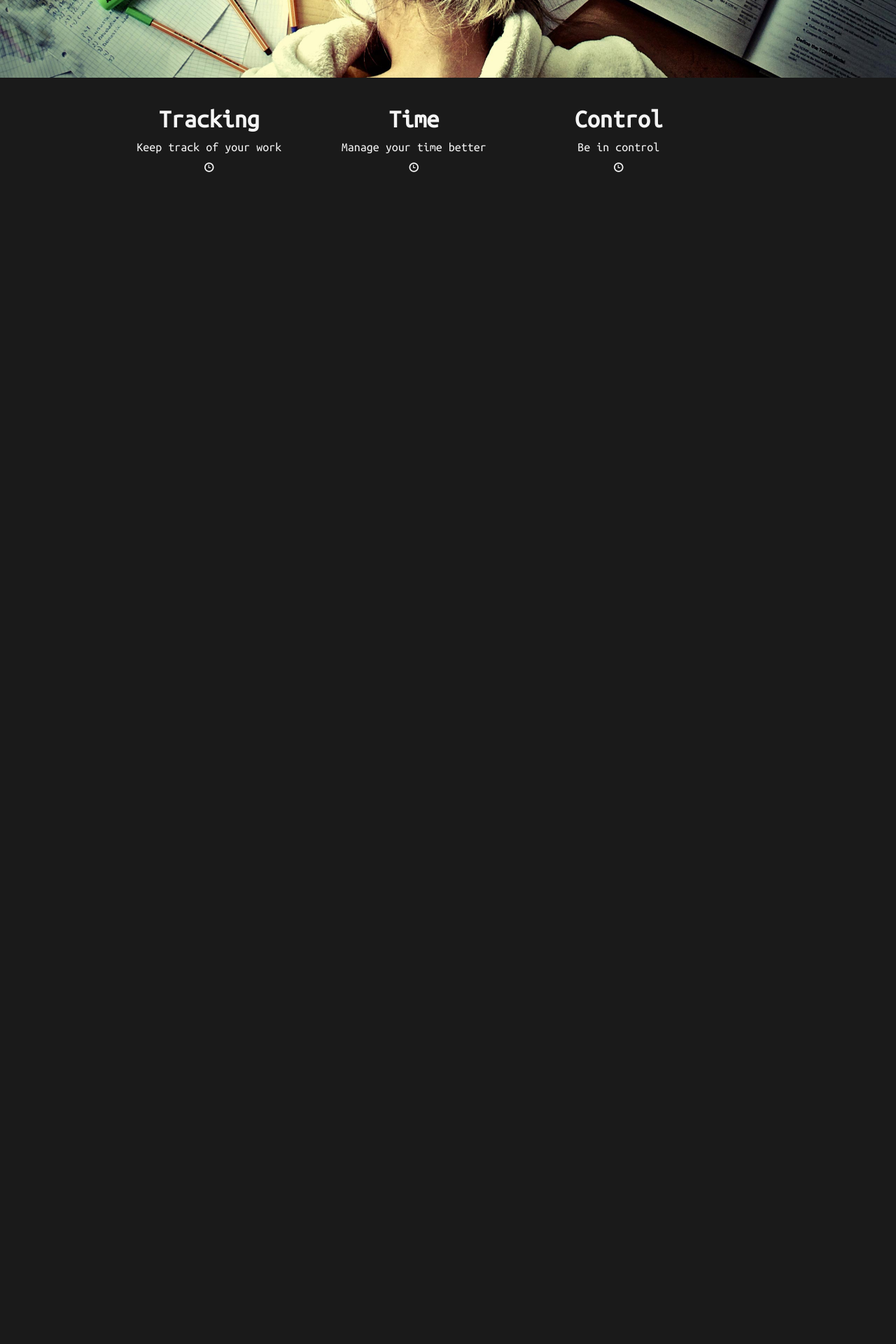
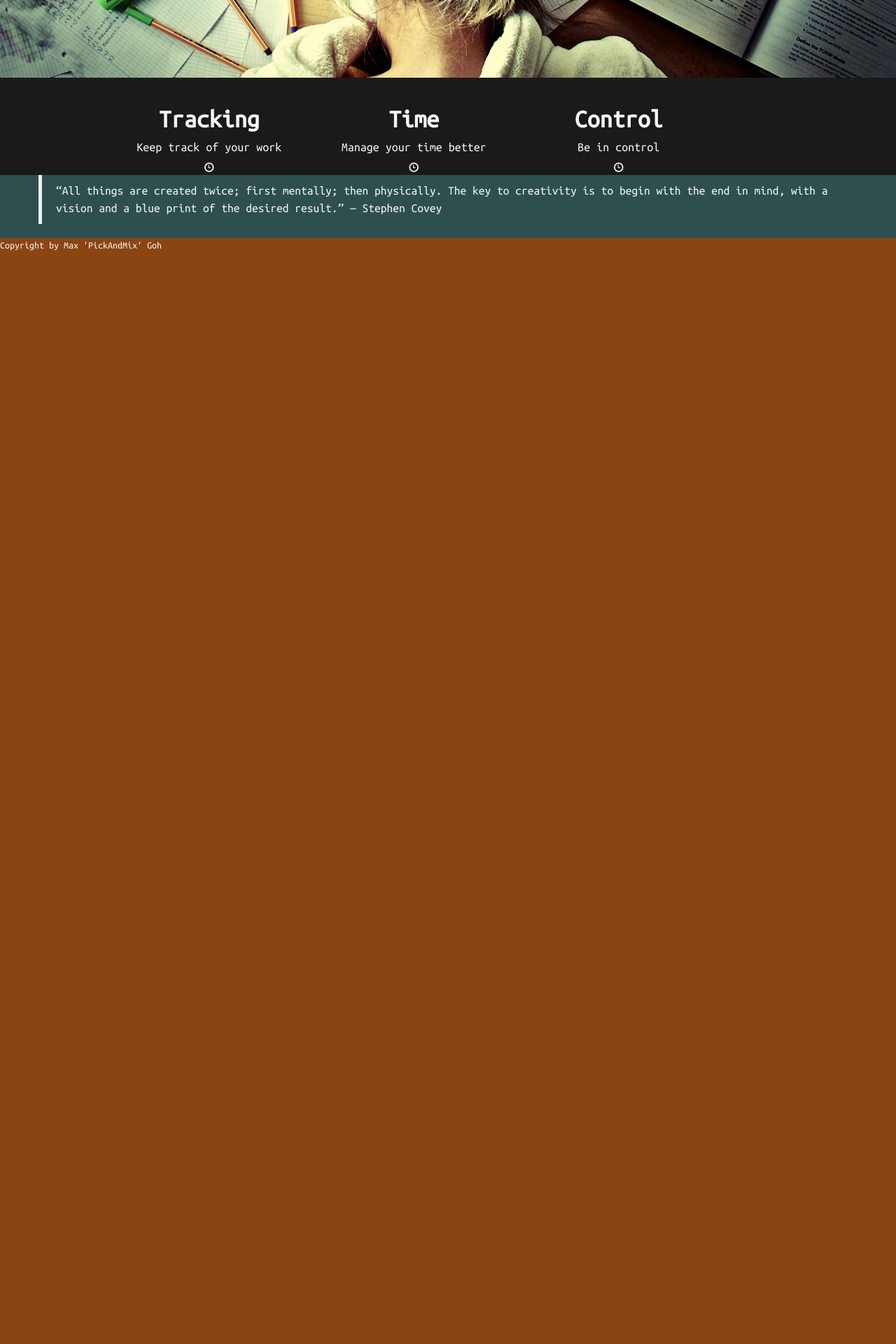
Before and after one commit to MaxGoh/FocalPoint, a Django app: page /home/ in a window 1280 px wide. Shown: the part 581-2501 px from the top of the page at 70% size. After the commit the page ends 939 px from the top, so only its background shows below. Run offline with Django 3.2, Linux system fonts and the light colour scheme; some libraries are stand-ins or nearby versions.

Commit message:
some tiny updates to home

```diff
--- a/pages/templates/pages/home.html
+++ b/pages/templates/pages/home.html
@@ -46,5 +46,14 @@
             </div>
         </div>
     </section>
-    <div style="height: 2000px;"></div>
+    <section class="section section-3">
+        <div class="container">
+           <div class="row">
+               <blockquote>
+                   “All things are created twice; first mentally; then physically.  The key to creativity is to begin with the end in mind, with a vision and a blue print of the desired result.” — Stephen Covey
+               </blockquote>
+           </div>
+        </div>
+    </section>
+    <footer>Copyright by Max 'PickAndMix' Goh</footer>
 {% endblock %}
--- a/static/css/pages.css
+++ b/static/css/pages.css
@@ -42,6 +42,16 @@
     padding-top: 20px;
 }
 
+.section-3 {
+    background: darkslategrey;
+}
+
+footer {
+    height: 20vh;
+    width: 100vw;
+    background-color: saddlebrown;
+}
+
 .parallax {
     /* Create the parallax scrolling effect */
     background-attachment: fixed;
```
